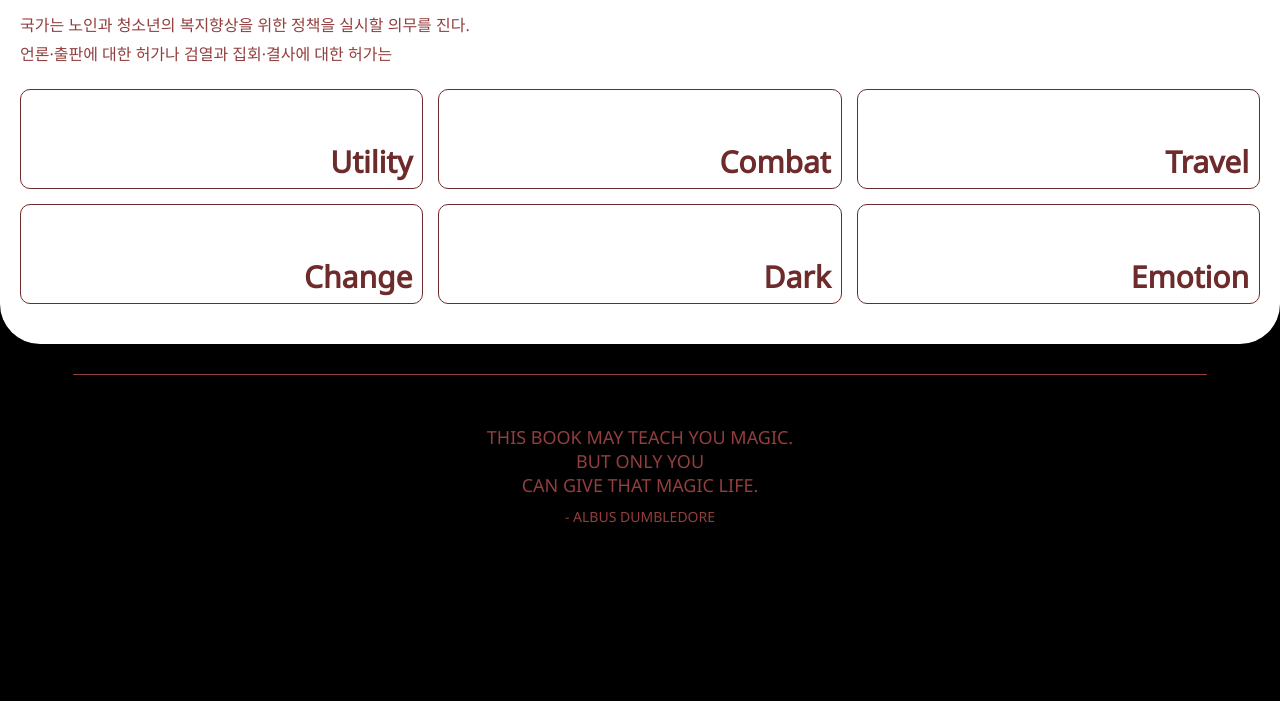
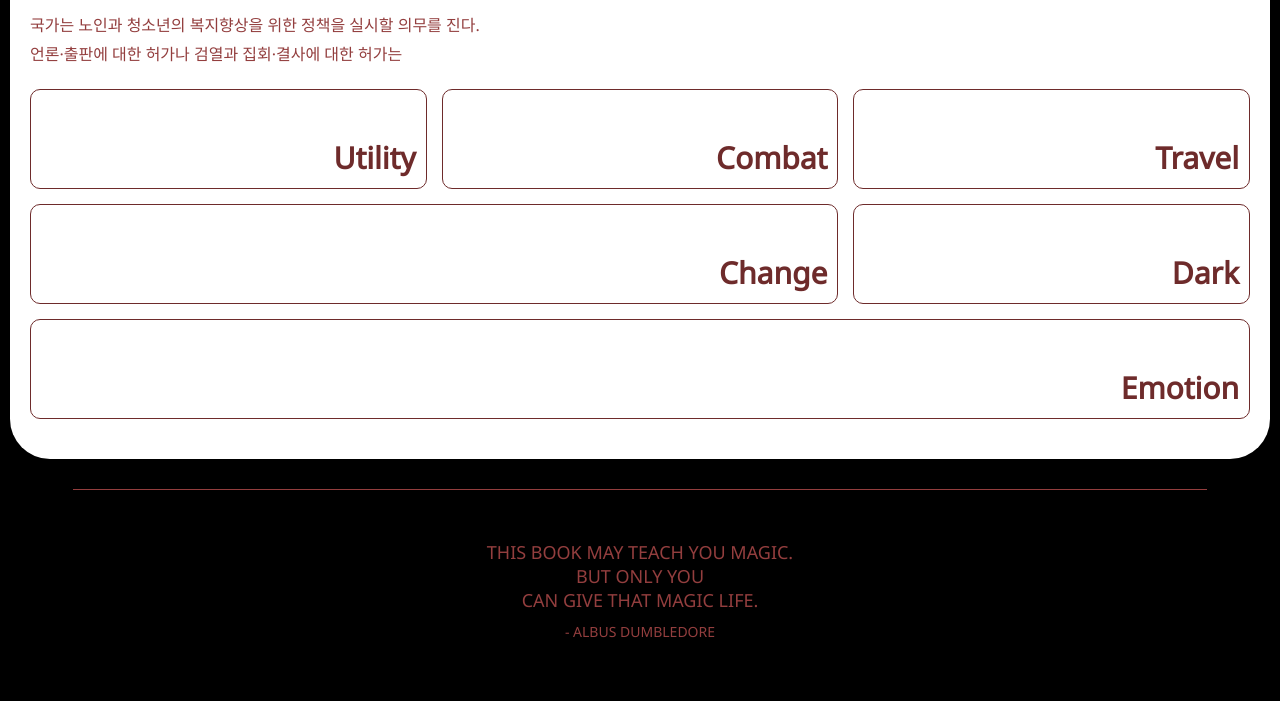
Before and after one commit to eunjuu529/mmmagnetia, a plain HTML site: page index.html in a window 1280 px wide. Shown: the part 657-1358 px from the top of the page. Before the commit the page ends 1243 px from the top, so only its background shows below. Drawn offline with Linux system fonts and the light colour scheme.

Commit message:
Add files via upload

```diff
--- a/index.html
+++ b/index.html
@@ -6,60 +6,77 @@
   <meta name="viewport" content="width=device-width, initial-scale=1.0" />
   <title>Magicentia</title>
   <style>
+    /* 모든 요소에 box-sizing 적용 */
+    *,
+    *::before,
+    *::after {
+      box-sizing: border-box;
+    }
+
     body {
       margin: 0;
       font-family: 'Noto Sans', sans-serif;
       background-color: black;
       color: white;
+      max-width: 100vw;
+      overflow-x: hidden;
     }
 
     .header, .footer {
       text-align: center;
       padding: 20px 10px;
       color: #933e3e;
+    }
 
-    }
     .line {
       width: 90%;
       margin: 10px auto;
       border-top: 1px solid #933e3e;
     }
+
     .logo {
       width: 120px;
       margin: 20px auto;
       display: block;
       opacity: 1;
     }
+
     .title {
       text-align: center;
       font-size: 48px;
       font-weight: bold;
     }
+
     .subtitle {
       text-align: center;
       font-size: 15px;
       margin-bottom: 40px;
     }
+
     .section {
       background-color: white;
       color: #933e3e;
       padding: 40px 20px;
-      border-radius: 40px 40px 40px 40px;
+      border-radius: 40px;
+      margin: 0 10px; /* 좌우 여백 약간 추가 */
     }
+
     .section h2 {
       font-size: 36px;
       margin-bottom: 10px;
       border-bottom: 1px solid #933e3e;
       display: inline-block;
     }
+
     .section p {
       font-size: 16px;
       line-height: 1.8;
     }
+
     .categories {
       display: grid;
-      grid-template-columns: repeat(3, 1fr); /* 4열 */
-      grid-auto-rows: 100px; /* 기본 row 높이 */
+      grid-template-columns: repeat(3, 1fr);
+      grid-auto-rows: 100px;
       gap: 15px;
       margin-top: 20px;
     }
@@ -70,22 +87,21 @@
       padding: 10px;
       font-size: 30px;
       text-align: right;
-
       display: flex;
-      align-items: right;
-      justify-content: right;
+      align-items: flex-end;
+      justify-content: flex-end;
       background-color: white;
       color: #6e2b2b;
       font-weight: bold;
     }
 
-    /* 위치 조정 */
-    .utility { grid-column: 1 / 1; grid-row: 1 / 2; }
-    .combat  { grid-column: 3 / 4; grid-row: 1 / 2; }
-    .travel  { grid-column: 4 / 5; grid-row: 1 / 2; }
+    /* 위치 조정 (3열 범위 내) */
+    .utility { grid-column: 1 / 2; grid-row: 1 / 2; }
+    .combat  { grid-column: 2 / 3; grid-row: 1 / 2; }
+    .travel  { grid-column: 3 / 4; grid-row: 1 / 2; }
     .change  { grid-column: 1 / 3; grid-row: 2 / 3; }
     .dark    { grid-column: 3 / 4; grid-row: 2 / 3; }
-    .emotion { grid-column: 4 / 5; grid-row: 2 / 4; } /* 2행~3행 걸침 */
+    .emotion { grid-column: 1 / 4; grid-row: 3 / 4; }
 
     .quote {
       font-size: 18px;
@@ -93,10 +109,24 @@
       color: #933e3e;
       padding: 40px 20px;
     }
+
     .quote small {
       display: block;
       margin-top: 10px;
       font-size: 14px;
+    }
+
+    /* 반응형 소폭 보완 (원하면 삭제 가능) */
+    @media (max-width: 480px) {
+      .title {
+        font-size: 36px;
+      }
+      .section {
+        padding: 30px 15px;
+      }
+      .category-box {
+        font-size: 24px;
+      }
     }
   </style>
 </head>
@@ -130,12 +160,12 @@
       언론·출판에 대한 허가나 검열과 집회·결사에 대한 허가는
     </p>
     <div class="categories">
-      <div class="category-box"><br>Utility</div>
-      <div class="category-box"><br>Combat</div>
-      <div class="category-box"><br>Travel</div>
-      <div class="category-box"><br>Change</div>
-      <div class="category-box"><br>Dark</div>
-      <div class="category-box"><br>Emotion</div>
+      <div class="category-box utility"><br>Utility</div>
+      <div class="category-box combat"><br>Combat</div>
+      <div class="category-box travel"><br>Travel</div>
+      <div class="category-box change"><br>Change</div>
+      <div class="category-box dark"><br>Dark</div>
+      <div class="category-box emotion"><br>Emotion</div>
     </div>
   </div>
 
```
Lines whose indentation alone changed are shown as unchanged.
